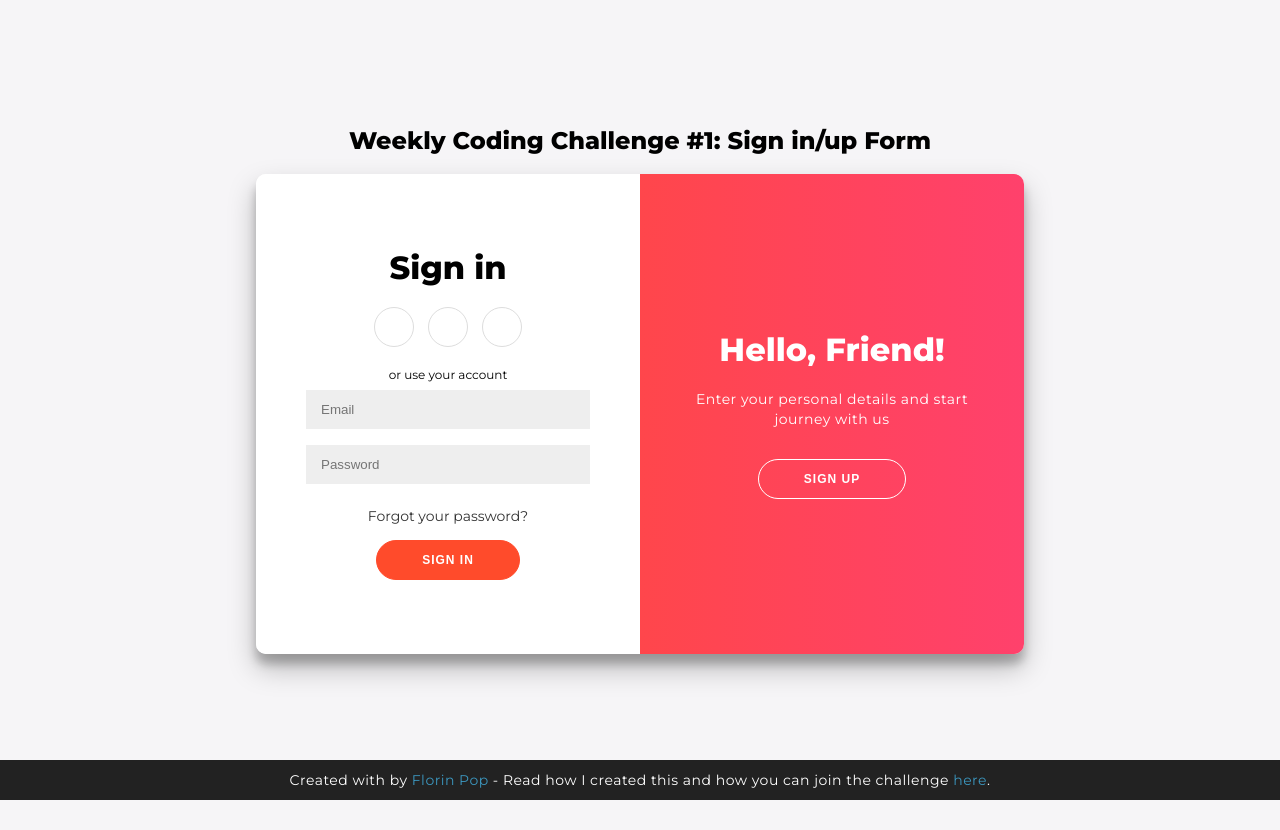
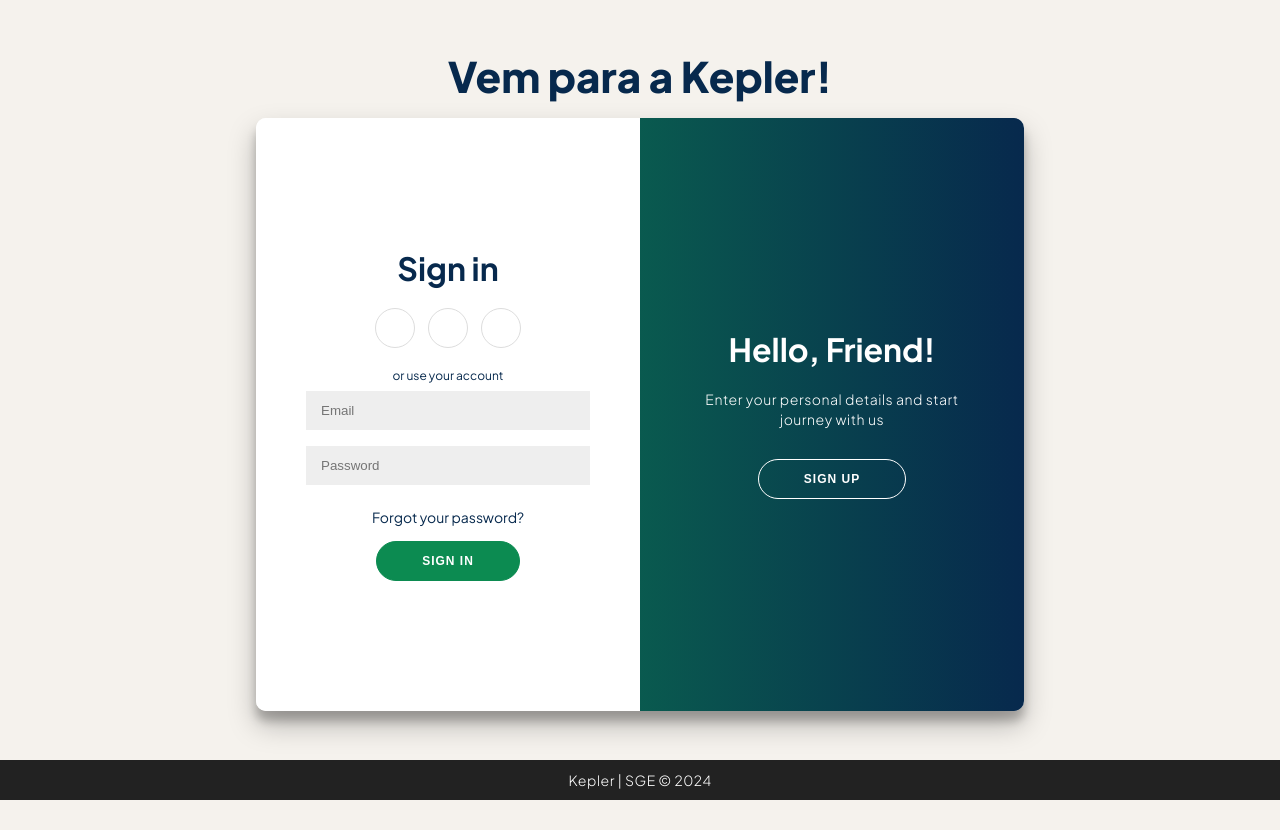
Before and after one commit to gui-silva-github/kepler-sge, a PHP site: page /u/entrar/ in a window 1280 px wide. After the commit the page ends 800 px from the top, so only its background shows below. Run offline with PHP 8.4, Linux system fonts and the light colour scheme.

Commit message:
identidade visual da página de login

```diff
--- a/u/entrar/index.html
+++ b/u/entrar/index.html
@@ -1,13 +1,13 @@
 <!DOCTYPE html>
-<html lang="en">
+<html lang="pt-BR">
 <head>
     <meta charset="UTF-8">
     <meta name="viewport" content="width=device-width, initial-scale=1.0">
-    <title>Sign in/up</title>
+    <title>Kepler | Entrar</title>
     <link rel="stylesheet" href="style.css">
 </head>
 <body>
-    <h2>Weekly Coding Challenge #1: Sign in/up Form</h2>
+    <h2>Vem para a Kepler!</h2>
     <div class="container" id="container">
         <div class="form-container sign-up-container">
             <form action="#">
@@ -56,12 +56,7 @@
     </div>
 
     <footer>
-        <p>
-            Created with <i class="fa fa-heart"></i> by
-            <a target="_blank" href="https://florin-pop.com">Florin Pop</a>
-            - Read how I created this and how you can join the challenge
-            <a target="_blank" href="https://www.florin-pop.com/blog/2019/03/double-slider-sign-in-up-form/">here</a>.
-        </p>
+        <p>Kepler | SGE © 2024</p>
     </footer>
 
     <script src="script.js"></script>
--- a/u/entrar/style.css
+++ b/u/entrar/style.css
@@ -1,18 +1,26 @@
-@import url('https://fonts.googleapis.com/css?family=Montserrat:400,800');
+@import url("https://fonts.googleapis.com/css2?family=Plus+Jakarta+Sans:wght@300;400;500;600;700;800&display=swap");
 
 * {
 	box-sizing: border-box;
+	padding: 0;
+	margin: 0;
+}
+
+:root{
+	--bg-color: #f5f2ed;
+	--primary: #07294d;
+	--secondary: #0c8b51;
 }
 
 body {
-	background: #f6f5f7;
+	background: var(--bg-color);
+	color: var(--primary);
 	display: flex;
 	justify-content: center;
 	align-items: center;
 	flex-direction: column;
-	font-family: 'Montserrat', sans-serif;
-	height: 100vh;
-	margin: -20px 0 50px;
+	font-family: 'Plus Jakarta Sans', sans-serif;
+	height: calc( 100vh - 40px)
 }
 
 h1 {
@@ -22,6 +30,9 @@
 
 h2 {
 	text-align: center;
+	font-size: 42px;
+	font-weight: 900;
+	margin-bottom: 1rem;
 }
 
 p {
@@ -37,7 +48,7 @@
 }
 
 a {
-	color: #333;
+	color: var(--primary);
 	font-size: 14px;
 	text-decoration: none;
 	margin: 15px 0;
@@ -45,8 +56,8 @@
 
 button {
 	border-radius: 20px;
-	border: 1px solid #FF4B2B;
-	background-color: #FF4B2B;
+	border: 1px solid var(--secondary);
+	background-color: var(--secondary);
 	color: #FFFFFF;
 	font-size: 12px;
 	font-weight: bold;
@@ -92,12 +103,12 @@
 	background-color: #fff;
 	border-radius: 10px;
   	box-shadow: 0 14px 28px rgba(0,0,0,0.25),
-			0 10px 10px rgba(0,0,0,0.22);
+				0 10px 10px rgba(0,0,0,0.22);
 	position: relative;
 	overflow: hidden;
+	height: 78%;
 	width: 768px;
 	max-width: 100%;
-	min-height: 480px;
 }
 
 .form-container {
@@ -159,9 +170,8 @@
 }
 
 .overlay {
-	background: #FF416C;
-	background: -webkit-linear-gradient(to right, #FF4B2B, #FF416C);
-	background: linear-gradient(to right, #FF4B2B, #FF416C);
+	background: -webkit-linear-gradient(to right, var(--secondary), var(--primary));
+	background: linear-gradient(to right, var(--secondary), var(--primary));
 	background-repeat: no-repeat;
 	background-size: cover;
 	background-position: 0 0;
```
